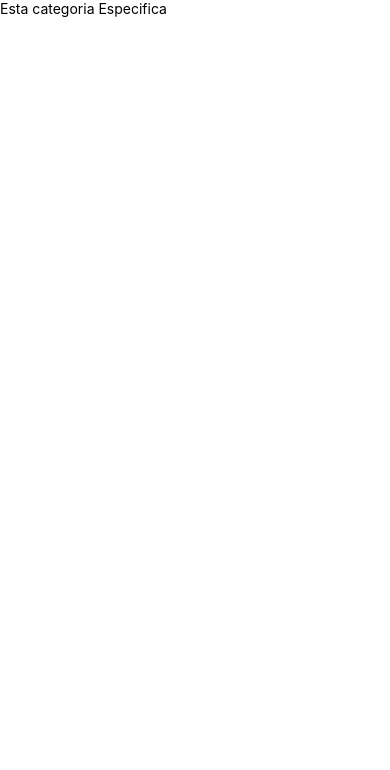
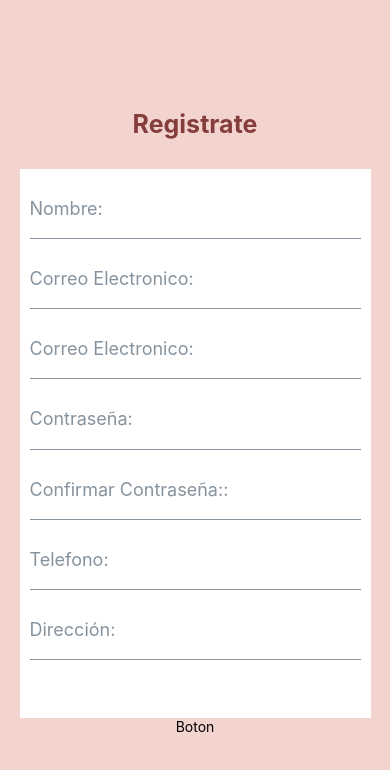
Before and after one commit to SofiaMD/JoliePink_Proyecto, a React Native app: screen / in a window 390 px wide. Shown: the top 770 px of the page. Built offline with nearby package versions, Linux system fonts and the light colour scheme.

Commit message:
Creación de la pantalla registro, donde el usuario se registrara y la pantalla inicio

```diff
--- a/App.js
+++ b/App.js
@@ -14,14 +14,15 @@ import JoliePinkSpecificCategory from "./src/screens/JoliePinkSpecificCategory";
 export default function App() {
   return (
   //  <JoliePinkLogin></JoliePinkLogin>
-  // <JoliePinkRegister></JoliePinkRegister>
-  // <JoliePinkHome></JoliePinkHome>
+  <JoliePinkRegister></JoliePinkRegister>
+  //<JoliePinkHome></JoliePinkHome>
   // <JoliePinkCategory></JoliePinkCategory>
   // <JoliePinkProfile></JoliePinkProfile>
-  <JoliePinkSpecificCategory></JoliePinkSpecificCategory>
+  //<JoliePinkSpecificCategory></JoliePinkSpecificCategory>
 
   );
 }
+
 
 const styles = StyleSheet.create({
   container: {
--- a/package.json
+++ b/package.json
@@ -13,6 +13,8 @@
     "react": "16.13.1",
     "react-dom": "16.13.1",
     "react-native": "https://github.com/expo/react-native/archive/sdk-40.0.1.tar.gz",
+    "react-native-elements": "^3.2.0",
+    "react-native-safe-area-context": "^3.1.9",
     "react-native-web": "~0.13.12"
   },
   "devDependencies": {
--- a/src/screens/JoliePinkHome.js
+++ b/src/screens/JoliePinkHome.js
@@ -1,22 +1,61 @@
 import React from "react";
-import { StyleSheet, View, Text } from "react-native";
+import { StyleSheet, View, Text, Dimensions } from "react-native";
+import { Header } from 'react-native-elements';
+import { SafeAreaProvider } from 'react-native-safe-area-context';
+
+
+const {width, height} = Dimensions.get("window");
 
 const JoliePinkHome = () =>{
     return(
-        <View style = {styles.container}>
-            <Text>
-                Holis Este es el inicio
-            </Text>
-        </View>
+        <SafeAreaProvider >
+
+            <Header
+                centerComponent={{ text: 'JoliePink', style: { color: '#f9ece9', fontSize: 25 }}}
+                containerStyle = { {backgroundColor : '#bd787d' , justifyContent : 'space-around',
+                  } }
+            />
+            <View style={styles.container}>
+            <View style={styles.contenedorRopa}>
+                Contenedor Rapa
+            </View>
+            <View style={styles.contenedorBotones}>
+                Contenedor Botones
+            </View>
+            <View style={styles.contendorImagen}>
+                contendor Imagen
+            </View>
+            </View>
+        </SafeAreaProvider>
     );
 }
 
 const styles = StyleSheet.create({
     container:{
         flex: 1,
-        flexDirection: "column"
+        flexDirection: "column",
+        alignItems: "center",
+        justifyContent: "center",
+        backgroundColor: "#f9ece9"
+    },
+
+    contenedorRopa:{
+        backgroundColor: "#ded1db",
+        width: width * 1,
+        height: height *0.30,
+    },
+
+    contenedorBotones:{
+        backgroundColor: "#d4b2b3",
+        width: width * 1,
+        height: height *0.30,
+    },
+
+    contenedorImagen:{
+        backgroundColor: "#bd787d",
+        width: width * 1,
+        height: height *0.30,
     }
-
 });
 
 export default JoliePinkHome;
--- a/src/screens/JoliePinkRegister.js
+++ b/src/screens/JoliePinkRegister.js
@@ -1,22 +1,80 @@
 import React from "react";
-import { StyleSheet, View, Text } from "react-native";
+import { StyleSheet, View, Text, Dimensions } from "react-native";
+import { Input, } from 'react-native-elements';
+
+const {width, height} = Dimensions.get("window");
+
+
 
 const JoliePinkRegister = () =>{
     return(
         <View style = {styles.container}>
-            <Text>
-                Holis Registrate
-            </Text>
+            <Text style= {styles.texto}>Registrate</Text>
+            <View style= {styles.contenedorCentral}>
+                <View style= {styles.contenedorInformacion}>
+                <Input
+                placeholder= "Nombre:"
+                style={styles.input}/>
+                <Input
+                placeholder= "Correo Electronico:"
+                style={styles.input}/>
+                <Input
+                placeholder= "Correo Electronico:"
+                style={styles.input}/>
+               <Input
+                placeholder= "Contraseña:"
+                style={styles.input}/>
+                <Input
+                placeholder= "Confirmar Contraseña::"
+                style={styles.input}/>
+                <Input
+                placeholder= "Telefono:"
+                style={styles.input}/>
+                <Input
+                placeholder= "Dirección:"
+                style={styles.input}/>
+                </View>
+            </View>
+            <Text>Boton</Text>
         </View>
     );
 }
 
+
 const styles = StyleSheet.create({
     container:{
         flex: 1,
-        flexDirection: "column"
+        flexDirection: "column",
+        backgroundColor: "#f2d3ce",
+        alignItems: "center",
+        justifyContent: "center"
+
+    },
+
+    contenedorCentral:{
+        backgroundColor: "#ffff",
+        width: width * 0.90,
+        height: height *0.65,
+    },
+
+    contenedorInformacion:{
+        justifyContent: "center",
+        alignItems: "center",
+        marginTop: 10,
+
+    },
+    input:{
+        width: width * 0.30,
+        height: height *0.07,
+
+    },
+
+    texto:{
+        marginBottom: 30,
+        fontSize: 25,
+        fontWeight: "bold",
+        color: "#843d3b"
     }
-
 });
 
 export default JoliePinkRegister;
```
Also changed, not shown: 1 other file (tests, documents, lock files or other folders).
